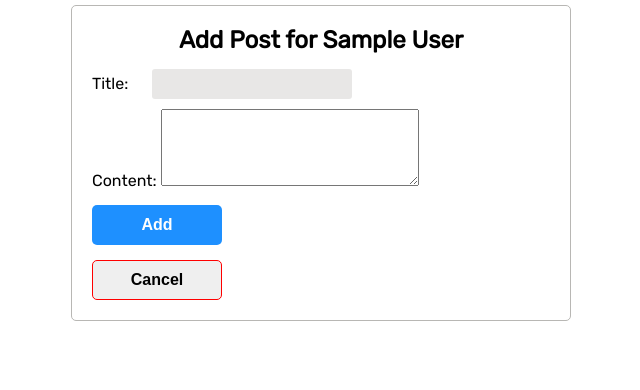
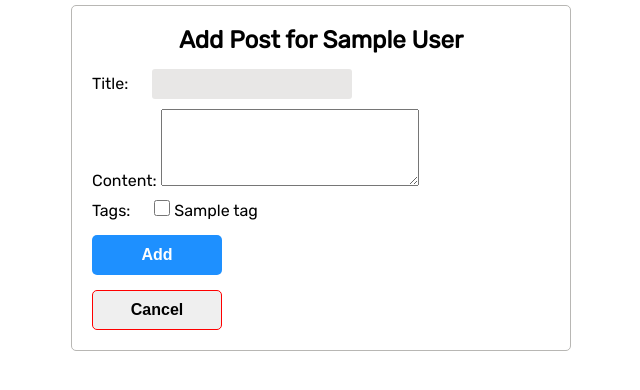
Before and after one commit to agutiernc/sbprojects, a Flask app: page /users/1/posts/new in a window 1280 px wide. Shown: the part 133-523 px from the top of the page, without its empty margins (319-959 px from the left). Run offline with Flask 2, Linux system fonts and the light colour scheme; tables that the repository leaves empty hold one stand-in row (values such as "Sample post").

Commit message:
added tags to post form route and html

```diff
--- a/unit23/flask-blogly-3/app.py
+++ b/unit23/flask-blogly-3/app.py
@@ -114,7 +114,10 @@ def show_post_form(user_id):
     # get user info
     user = User.query.get_or_404(user_id)
 
-    return render_template('/posts/new.html', user=user)
+    # get available tags
+    tags = Tag.query.all()
+
+    return render_template('/posts/new.html', user=user, tags=tags)
 
 
 @app.route('/users/<int:user_id>/posts/new', methods=['POST'])
@@ -128,8 +131,11 @@ def add_post(user_id):
     title = request.form['title']
     content = request.form['content']
 
+    tag_ids = [int(num) for num in request.form.getlist('tags')]
+    tags = Tag.query.filter(Tag.id.in_(tag_ids)).all()
+
     # add data to class
-    new_post = Post(title=title, content=content, user=user)
+    new_post = Post(title=title, content=content, user=user, tags=tags)
 
     # add & commit to db
     db.session.add(new_post)
--- a/unit23/flask-blogly-3/static/style.css
+++ b/unit23/flask-blogly-3/static/style.css
@@ -165,3 +165,8 @@ input {
 .tag-row li a {
   color: #fff;
 }
+
+input[type='checkbox'] {
+  width: 16px;
+  height: 16px;
+}
--- a/unit23/flask-blogly-3/templates/posts/new.html
+++ b/unit23/flask-blogly-3/templates/posts/new.html
@@ -13,6 +13,20 @@
     Content:
     <textarea name="content" cols="30" rows="5"></textarea>
   </p>
+
+  <div class="tags-check-boxes">
+    Tags:
+      {% for tag in tags %}
+          <input
+            type="checkbox"
+            name="tags"
+            id="tag_{{ tag.id }}"
+            value="{{ tag.id }}"
+          >
+          <label for="tag_{{ tag.id }}">{{ tag.name }}</label>
+      {% endfor %}
+  </div>
+
   <button class="post-btn">Add</button>
 </form>
 
--- a/unit23/flask-blogly-3/templates/tags/details.html
+++ b/unit23/flask-blogly-3/templates/tags/details.html
@@ -8,7 +8,9 @@
   <ul>
     {% for post in tag.posts %}
         <li>
-          {{ post.title }}
+          <a href="/posts/{{ post.id }}">
+            {{ post.title }}
+          </a>
         </li>
     {% endfor %}
   </ul>
```
